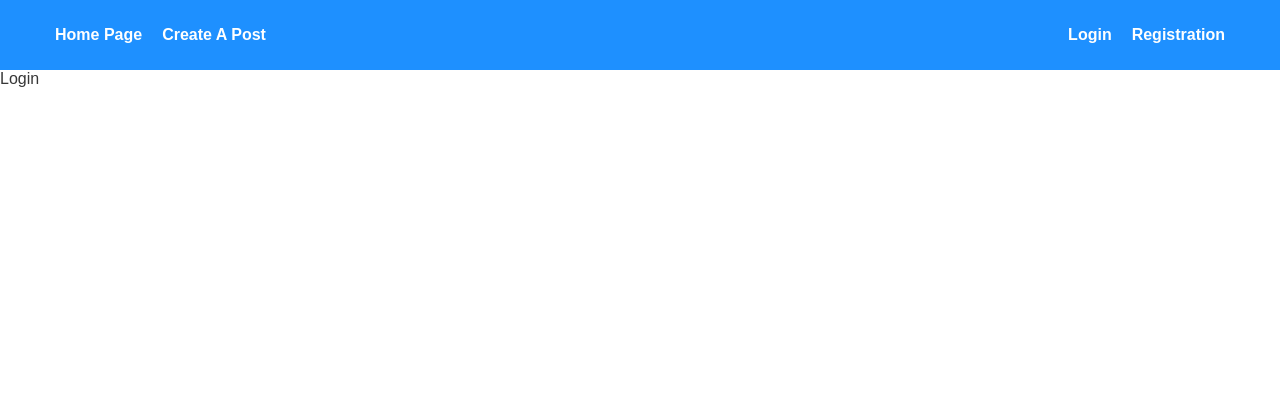
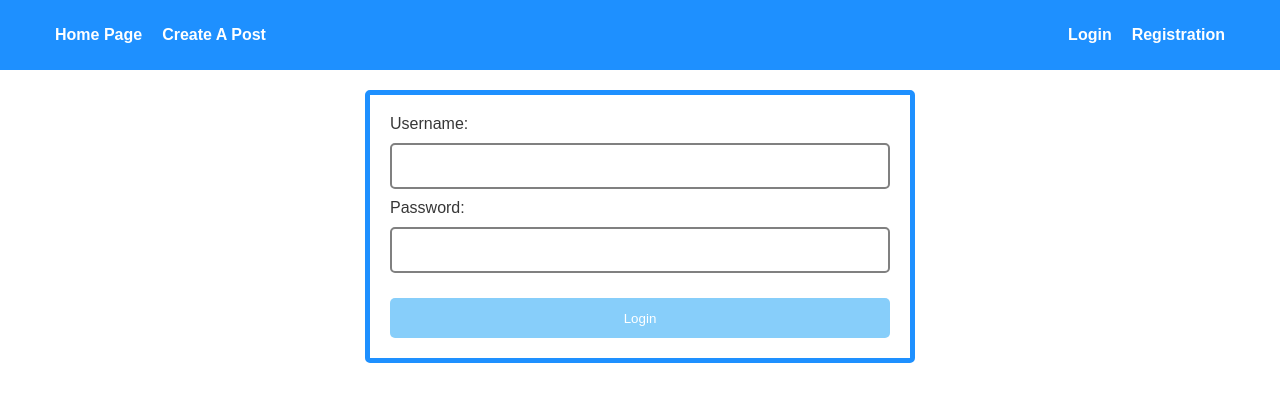
Before and after one commit to viktishchenko/MySQL-CRUD2, a React (Create React App) app in the folder client/: page /login in a window 1280 px wide. Shown: the top 402 px of the page. Built offline with nearby package versions, Linux system fonts and the light colour scheme.

Commit message:
feat: add login css

```diff
--- a/client/src/App.css
+++ b/client/src/App.css
@@ -197,3 +197,13 @@ body {
 span {
   color: red;
 }
+
+.loginForm input {
+  height: 40px;
+  margin-top: 10px;
+  margin-bottom: 10px;
+  border: 2px solid grey;
+  border-radius: 5px;
+  padding-left: 10px;
+  font-size: 20px;
+}
--- a/client/src/pages/Login.js
+++ b/client/src/pages/Login.js
@@ -2,7 +2,17 @@
 import React from "react";
 
 const Login = () => {
-  return <div>Login</div>;
+  return (
+    <div style={{ paddingTop: "20px" }} className="loginForm">
+      <div className="formContainer">
+        <label>Username: </label>
+        <input type="text" />
+        <label>Password: </label>
+        <input type="password" />
+        <button>Login</button>
+      </div>
+    </div>
+  );
 };
 
 export default Login;
```
